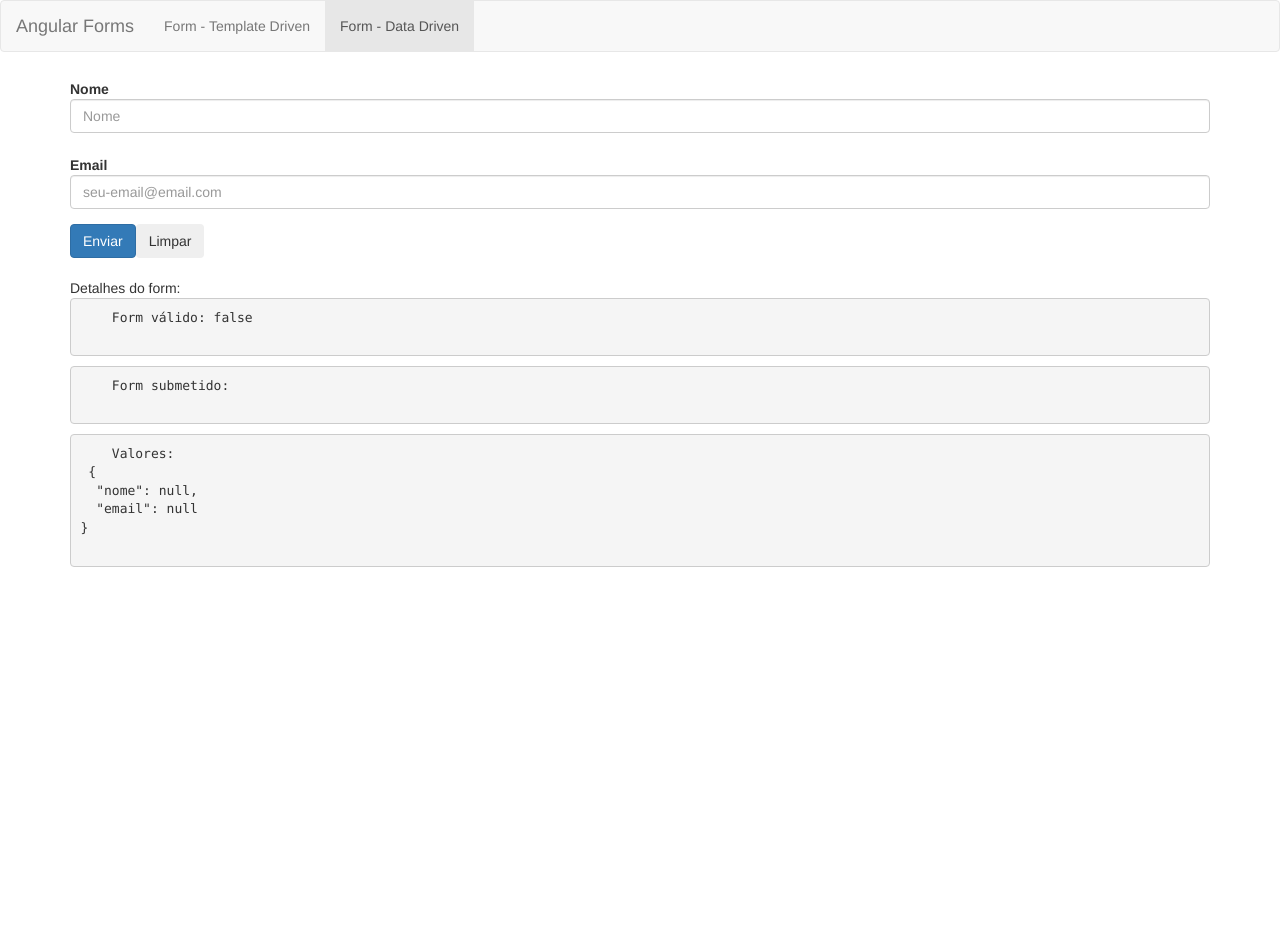
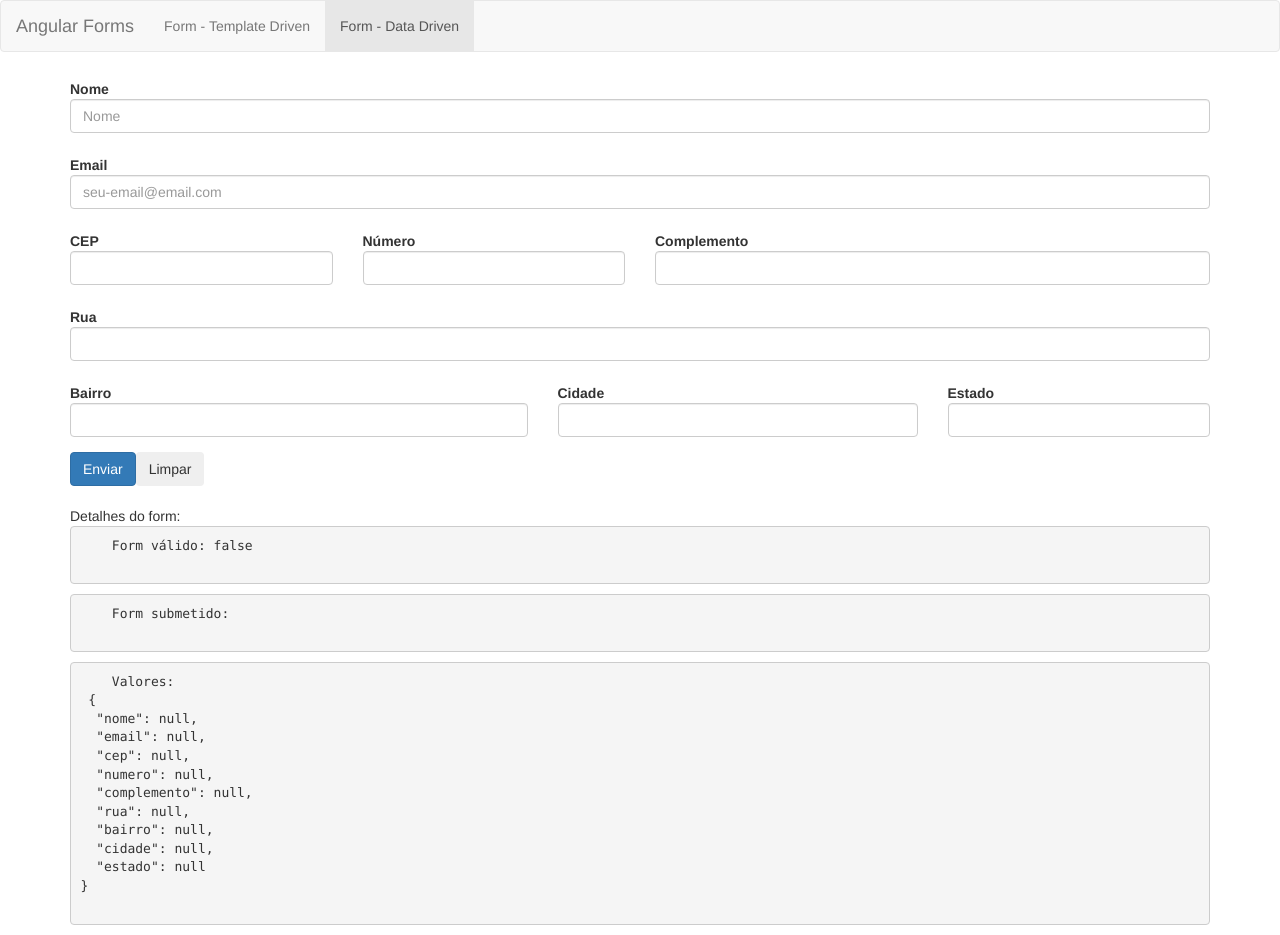
Before and after one commit to allan-mlpe/lt-angular4, an Angular app in the folder formularios/: page /dataForm in a window 1280 px wide. Before the commit the page ends 800 px from the top, so only its background shows below. Built offline with nearby package versions, Linux system fonts and the light colour scheme.

Commit message:
Inclusão de conteúdo da aula 96, sobre a migração de um form template driven para um form data driven

```diff
--- a/formularios/src/app/data-form/data-form.component.html
+++ b/formularios/src/app/data-form/data-form.component.html
@@ -41,6 +41,89 @@
     </div>
   </div>
 
+  <div>
+    <div class="form-group">
+      <div class="col-md-3"
+        [ngClass]="addErrorClasses('cep')">
+          <label for="cep" class="control-label">CEP</label>
+          <input type="text" class="form-control" id="cep"
+            formControlName="cep">
+
+          <app-campo-control-error
+            [showError]="checkInvalidAndTouchedField('cep')"
+            errorMsg="O campo 'CEP' é obrigatório"></app-campo-control-error>
+      </div>
+
+      <div class="col-md-3"
+        [ngClass]="addErrorClasses('numero')">
+          <label for="numero" class="control-label">Número</label>
+          <input type="text" class="form-control" id="numero"
+            formControlName="numero">
+
+          <app-campo-control-error
+            [showError]="checkInvalidAndTouchedField('numero')"
+            errorMsg="O campo 'Número' é obrigatório"></app-campo-control-error>
+      </div>
+
+      <div class="col-md-6">
+        <label for="complemento" class="control-label">Complemento</label>
+        <input type="text" class="form-control" id="complemento"
+          formControlName="complemento">
+      </div>
+    </div>
+
+    <div class="form-group"
+      [ngClass]="addErrorClasses('rua')">
+
+      <div class="col-sm-12">
+        <label class="control-label" for="rua">Rua</label>
+      </div>
+      <div class="col-sm-12">
+        <input type="text" class="form-control" id="rua"
+          formControlName="rua">
+
+        <app-campo-control-error
+          [showError]="checkInvalidAndTouchedField('rua')"
+          errorMsg="O campo 'Rua' é obrigatório"></app-campo-control-error>
+      </div>
+    </div>
+
+    <div class="form-group">
+      <div class="col-md-5"
+        [ngClass]="addErrorClasses('bairro')">
+        <label for="bairro" class="control-label">Bairro</label>
+        <input type="text" class="form-control" id="bairro"
+          formControlName="bairro">
+
+        <app-campo-control-error
+          [showError]="checkInvalidAndTouchedField('bairro')"
+          errorMsg="O campo 'Bairro' é obrigatório"></app-campo-control-error>
+      </div>
+
+      <div class="col-md-4"
+        [ngClass]="addErrorClasses('cidade')">
+        <label for="cidade" class="control-label">Cidade</label>
+        <input type="text" class="form-control" id="cidade"
+          formControlName="cidade">
+
+        <app-campo-control-error
+          [showError]="checkInvalidAndTouchedField('cidade')"
+          errorMsg="O campo 'Cidade' é obrigatório"></app-campo-control-error>
+      </div>
+
+      <div class="col-md-3"
+        [ngClass]="addErrorClasses('estado')">
+        <label for="estado" class="control-label">Estado</label>
+        <input type="text" class="form-control" id="estado"
+          formControlName="estado">
+
+        <app-campo-control-error
+          [showError]="checkInvalidAndTouchedField('estado')"
+          errorMsg="O campo 'Estado' é obrigatório"></app-campo-control-error>
+      </div>
+    </div>
+  </div>
+
   <button type="submit" class="btn btn-primary">Enviar</button>
   <button type="reset" class="btn">Limpar</button>
 
--- a/formularios/src/app/data-form/data-form.component.ts
+++ b/formularios/src/app/data-form/data-form.component.ts
@@ -37,7 +37,14 @@
     // criação de formulário utilizando o FormBuilder
     this.formulario = this.formBuilder.group({
       nome: [null, [Validators.required, Validators.minLength(3), Validators.maxLength(30)]],
-      email: [null, [Validators.required, Validators.email]]
+      email: [null, [Validators.required, Validators.email]],
+      cep: [null, Validators.required],
+      numero: [null, Validators.required],
+      complemento: [null],
+      rua: [null, Validators.required],
+      bairro: [null, Validators.required],
+      cidade: [null, Validators.required],
+      estado: [null, Validators.required]
     });
   }
 
```
